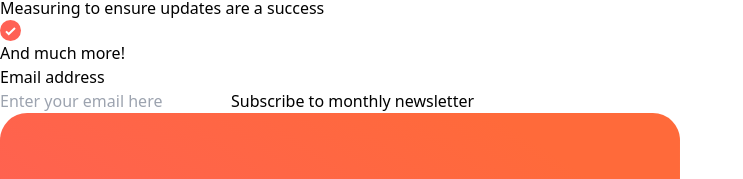
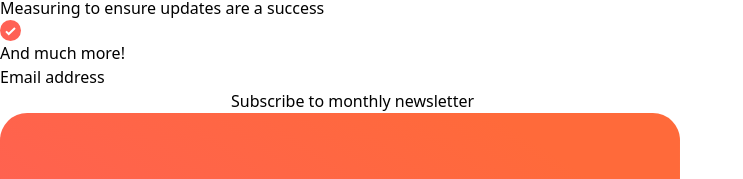
Before and after one commit to hannahf86/newsletter, a React (Vite) app: page / in a window 1280 px wide. Shown: the part 118-297 px from the top of the page, without its empty margins (0-743 px from the left). Built offline with nearby package versions, Linux system fonts and the light colour scheme; no server answers.

Commit message:
db and POST added

```diff
--- /dev/null
+++ b/data/db.json
@@ -0,0 +1,20 @@
+{
+  "email": [
+    {
+      "email": "test@example.com",
+      "id": 1
+    },
+    {
+      "id": 2
+    },
+    {
+      "id": 3
+    },
+    {
+      "id": 4
+    },
+    {
+      "id": 5
+    }
+  ]
+}
--- a/src/Components/Form.jsx
+++ b/src/Components/Form.jsx
@@ -1,4 +1,6 @@
-import React from 'react'
+import React from 'react';
+import { useState } from 'react';
+
 
 const Form = () => {
 
@@ -8,12 +10,47 @@ const Form = () => {
     button: 'bg-gradient-to-r from-pink-500 to-[#FF6257] p-4 rounded-xl w-full text-white font-bold',
   }
 
+  const [ email, setEmail ] = useState( " " )
+  const [ isPending, setIsPending ] = useState( false )
+
+  const handleSubmit = (e) => {
+    e.preventDefault();
+    const newsletterForm = { email }
+
+    setIsPending(true)
+
+    // console.log( newsletterForm )
+  }
+
+  fetch ('http://localhost:8000/email', {
+    method: 'POST',
+    headers: { "Content-Type": "application/json" },
+    body: JSON.stringify(email)
+  }).then(() => {
+    console.log('Email submitted successfully :D');
+    setIsPending(false)
+  })
+
   return (
     <div>
 
       <p className={styles.text}>Email address</p>
-      <input type="text" placeholder='Enter your email here' className={styles.input}/>
-      <button className={styles.button}>Subscribe to monthly newsletter</button>
+
+      <form onSubmit={ handleSubmit }>
+        <input
+          className={ styles.input }
+          type="text"
+          placeholder='Enter your email here'
+          id='email'
+          required
+          value={ email }
+          onChange = {(e) => setEmail(e.target.value)}
+        />
+        { !isPending && <button className={styles.button}>Subscribe to monthly newsletter</button>}
+        { isPending && <button disabled className={styles.button}>Subscribing...</button>}
+      </form>
+
+      <p></p>
 
     </div>
   )
```
